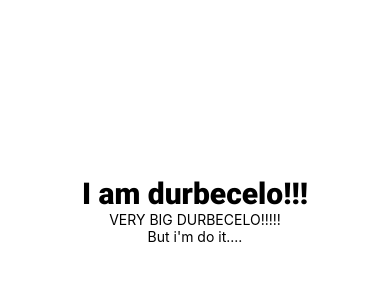
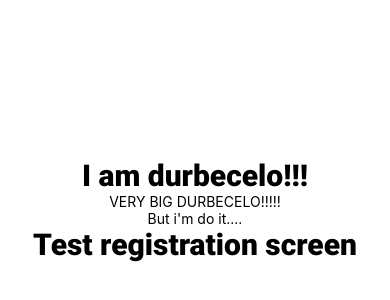
Before and after one commit to OsMax/ReactNative, a React Native app: screen / in a window 390 px wide. Shown: the part 212-512 px from the top of the page. Built offline with nearby package versions, Linux system fonts and the light colour scheme.

Commit message:
rebuild screen to own folder

```diff
--- a/App.js
+++ b/App.js
@@ -1,6 +1,7 @@
 import { StatusBar } from "expo-status-bar";
-import { StyleSheet, Text, View, SafeAreaView } from "react-native";
+import { StyleSheet, Text, SafeAreaView } from "react-native";
 import { useFonts } from "expo-font";
+import { RegistrationScreen } from "./src/screens/RegistrationScreen/RegistrationScreen";
 
 export default function App() {
   const [fontsLoaded] = useFonts({
@@ -16,6 +17,7 @@ export default function App() {
       <Text>VERY BIG DURBECELO!!!!!</Text>
       <Text>But i'm do it....</Text>
       <StatusBar style="auto" />
+      <RegistrationScreen />
     </SafeAreaView>
   );
 }
--- /dev/null
+++ b/src/screens/RegistrationScreen/RegistrationScreen.js
@@ -0,0 +1,13 @@
+import { StatusBar } from "expo-status-bar";
+import { Text, SafeAreaView } from "react-native";
+import { styles } from "./RegistrationScreen.styles";
+
+export const RegistrationScreen = () => {
+  console.log(styles.text);
+  return (
+    <SafeAreaView style={styles.container}>
+      <Text style={styles.text}>Test registration screen</Text>
+      <StatusBar style="auto" />
+    </SafeAreaView>
+  );
+};
--- /dev/null
+++ b/src/screens/RegistrationScreen/RegistrationScreen.styles.js
@@ -0,0 +1,7 @@
+import { StyleSheet } from "react-native";
+export const styles = StyleSheet.create({
+  text: {
+    fontFamily: "Roboto-Black",
+    fontSize: 30,
+  },
+});
```
Also changed, not shown: src/screens/LoginScreen/LoginScreen.js (added), src/screens/PostsScreen/PostsScreen.js (added), src/screens/RegistrationScreen.js (deleted).
